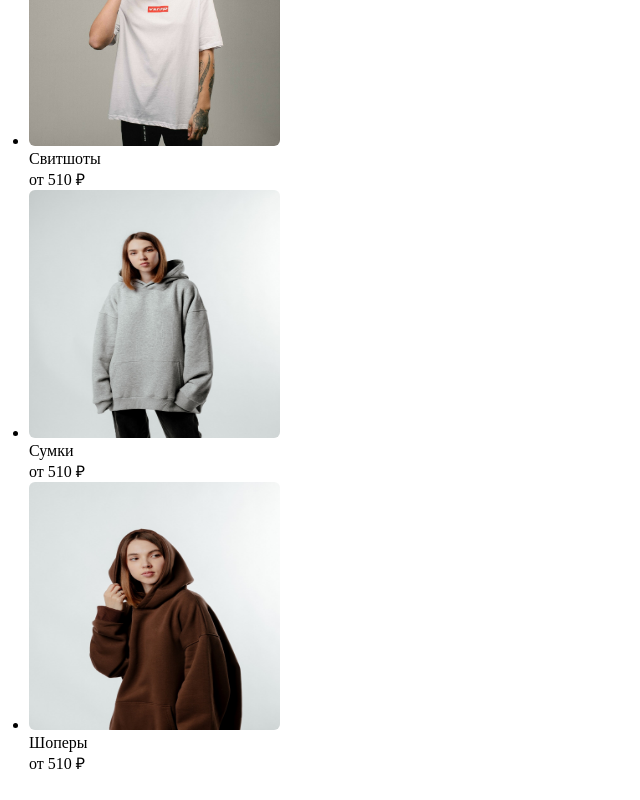
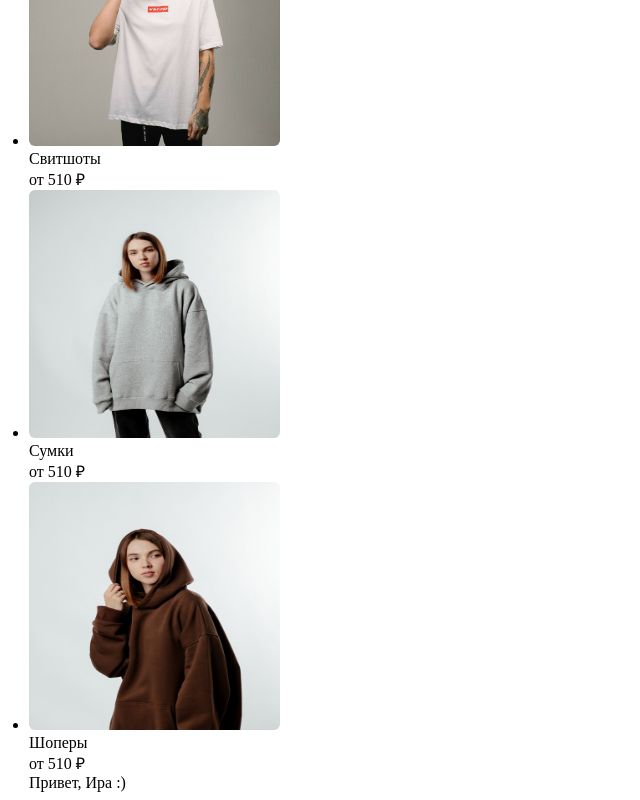
Before and after one commit to Ingrida-ts/Roadmap-css-html, a website: page index.html in a window 1280 px wide. Shown: the part 1191-1991 px from the top of the page, without its empty margins (0-640 px from the left). Drawn offline with Linux system fonts and the light colour scheme; a web font is replaced by a local one.

Commit message:
Ingrida2

```diff
--- a/index.html
+++ b/index.html
@@ -93,6 +93,8 @@
           />
           <p class="assortment__li--p1">Шоперы</p>
           <p class="assortment__li--p2">от 510 ₽</p>
+          <p>Привет, Ира :)</p>
+          <!-- Рада что у нас все получилось -->
         </li>
       </ul>
     </section>
```
